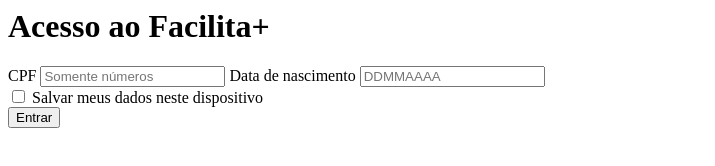
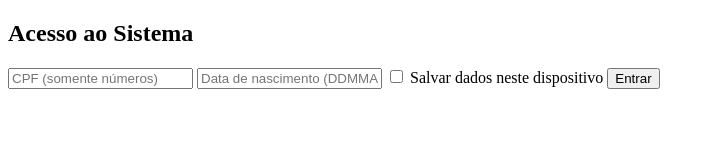
Before and after one commit to LageM/Login_Innovare, a plain HTML site: page login.html in a window 1280 px wide. Shown: the whole page, without its empty margins (0-715 px from the left). Drawn offline with Linux system fonts and the light colour scheme; files that its build step writes are made by us from their sources.

Commit message:
Update login.html

```diff
--- a/login.html
+++ b/login.html
@@ -1,18 +1,28 @@
-<div class="login-card">
-  <h1>Acesso ao Facilita+</h1>
+<!DOCTYPE html>
+<html lang="pt-BR">
+<head>
+  <meta charset="UTF-8">
+  <title>Login</title>
+  <link rel="stylesheet" href="css/style.css">
+</head>
+<body>
 
-  <label>CPF</label>
-  <input type="text" id="cpf" maxlength="11" placeholder="Somente números">
+<div class="login-box">
+  <h2>Acesso ao Sistema</h2>
 
-  <label>Data de nascimento</label>
-  <input type="text" id="nascimento" maxlength="8" placeholder="DDMMAAAA">
+  <input type="text" id="cpf" placeholder="CPF (somente números)">
+  <input type="text" id="nascimento" placeholder="Data de nascimento (DDMMAAAA)">
 
-  <div class="remember">
+  <label>
     <input type="checkbox" id="remember">
-    <label for="remember">Salvar meus dados neste dispositivo</label>
-  </div>
+    Salvar dados neste dispositivo
+  </label>
 
   <button onclick="login()">Entrar</button>
 
   <p id="erro" class="erro"></p>
 </div>
+
+<script src="js/login.js"></script>
+</body>
+</html>
```
